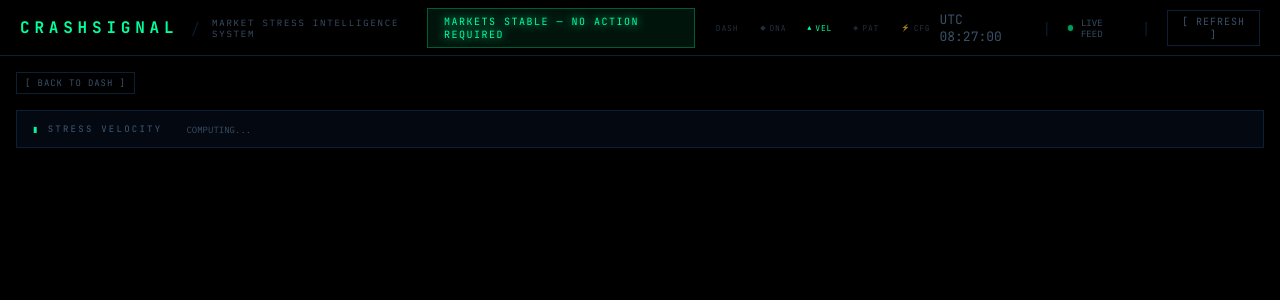
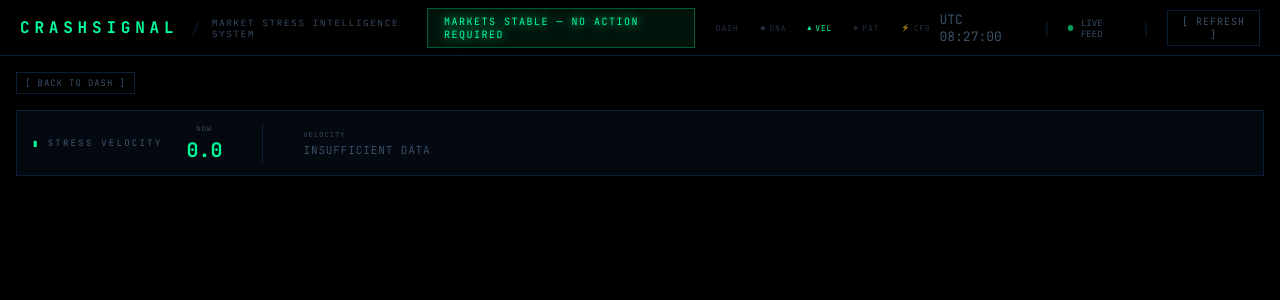
Before and after one commit to adityasai1234/Crash-Signal, a React (Create React App) app in the folder crashsignal-frontend/: page /velocity in a window 1280 px wide. Shown: the top 300 px of the page. Built offline with nearby package versions, Linux system fonts and the light colour scheme; no server answers.

Commit message:
feat: implement StressVelocity with 7d/30d delta and projection

```diff
--- a/crashsignal-frontend/src/components/StressVelocity.jsx
+++ b/crashsignal-frontend/src/components/StressVelocity.jsx
@@ -1,23 +1,124 @@
+import { getStressColor } from '../api/client';
+
 export default function StressVelocity({
   currentScore = 0,
   histPoints = []
 }) {
+  function getScoreNDaysAgo(n) {
+    if (histPoints.length === 0) return null;
+    const target = new Date();
+    target.setDate(target.getDate() - n);
+    const targetStr = target.toISOString().slice(0, 10);
+
+    const past = histPoints.filter(p => p.date <= targetStr);
+    if (past.length === 0) return null;
+    return past[past.length - 1].stress_score;
+  }
+
+  const score7d = getScoreNDaysAgo(7);
+  const score30d = getScoreNDaysAgo(30);
+
+  const delta7d = score7d !== null ? currentScore - score7d : null;
+  const delta30d = score30d !== null ? currentScore - score30d : null;
+
+  const velocity =
+    delta7d === null ? "INSUFFICIENT DATA" :
+    delta7d > 10 ? "ACCELERATING ↑↑" :
+    delta7d > 3 ? "RISING ↑" :
+    delta7d < -10 ? "EASING RAPIDLY ↓↓" :
+    delta7d < -3 ? "EASING ↓" : "STABLE →";
+
+  const velocityColor =
+    delta7d === null ? "var(--text-dim)" :
+    delta7d > 10 ? "var(--red)" :
+    delta7d > 3 ? "var(--orange)" :
+    delta7d < -3 ? "var(--green)" : "var(--text-dim)";
+
+  const projection = delta7d !== null
+    ? Math.min(100, Math.max(0, currentScore + (delta7d / 7) * 30))
+    : null;
+
+  const isAccelerating = delta7d > 10;
+  const isRising = delta7d > 3;
+
   return (
     <div className="panel" style={{
       padding: "12px 16px",
       display: "flex",
       alignItems: "center",
-      gap: "24px"
+      gap: "24px",
+      borderTop: isAccelerating ? "1px solid var(--red)" : isRising ? "1px solid var(--orange)" : "1px solid var(--border)",
+      boxShadow: isAccelerating ? "0 -2px 12px var(--red)20" : "none"
     }}>
-      <div className="panel-label"
-           style={{ marginBottom: 0 }}>
+      <div className="panel-label" style={{ marginBottom: 0, whiteSpace: "nowrap" }}>
         STRESS VELOCITY
       </div>
-      <div style={{
-        color: "var(--text-dim)",
-        fontSize: "9px"
-      }}>
-        COMPUTING...
+
+      <div style={{ display: "flex", alignItems: "center", gap: "32px", flexWrap: "wrap" }}>
+        <div style={{ textAlign: "center" }}>
+          <div style={{ fontSize: "7px", color: "var(--text-dim)", letterSpacing: "0.15em", marginBottom: "4px" }}>NOW</div>
+          <div style={{ fontFamily: "'JetBrains Mono'", fontSize: "20px", fontWeight: "700", color: getStressColor(currentScore) }}>
+            {currentScore.toFixed(1)}
+          </div>
+        </div>
+
+        {score7d !== null && (
+          <>
+            <div style={{ fontSize: "16px", color: delta7d > 0 ? "var(--red)" : "var(--green)", opacity: 0.6 }}>←</div>
+            <div style={{ textAlign: "center" }}>
+              <div style={{ fontSize: "7px", color: "var(--text-dim)", letterSpacing: "0.15em", marginBottom: "4px" }}>7D AGO</div>
+              <div style={{ fontFamily: "'JetBrains Mono'", fontSize: "16px", color: getStressColor(score7d), opacity: 0.7 }}>
+                {score7d.toFixed(1)}
+              </div>
+              <div style={{ fontSize: "8px", fontFamily: "'JetBrains Mono'", color: delta7d > 0 ? "var(--red)" : "var(--green)" }}>
+                {delta7d > 0 ? "+" : ""}{delta7d?.toFixed(1)} pts
+              </div>
+            </div>
+          </>
+        )}
+
+        {score30d !== null && (
+          <>
+            <div style={{ fontSize: "16px", color: "var(--border)", opacity: 0.4 }}>←</div>
+            <div style={{ textAlign: "center" }}>
+              <div style={{ fontSize: "7px", color: "var(--text-dim)", letterSpacing: "0.15em", marginBottom: "4px" }}>30D AGO</div>
+              <div style={{ fontFamily: "'JetBrains Mono'", fontSize: "16px", color: getStressColor(score30d), opacity: 0.6 }}>
+                {score30d.toFixed(1)}
+              </div>
+              <div style={{ fontSize: "8px", fontFamily: "'JetBrains Mono'", color: delta30d > 0 ? "var(--red)" : "var(--green)" }}>
+                {delta30d > 0 ? "+" : ""}{delta30d?.toFixed(1)} pts
+              </div>
+            </div>
+          </>
+        )}
+
+        <div style={{ width: "1px", height: "40px", background: "var(--border)", margin: "0 8px" }} />
+
+        <div>
+          <div style={{ fontSize: "7px", color: "var(--text-dim)", letterSpacing: "0.15em", marginBottom: "4px" }}>VELOCITY</div>
+          <div style={{
+            fontFamily: "'JetBrains Mono'",
+            fontSize: "11px",
+            color: velocityColor,
+            textShadow: Math.abs(delta7d ?? 0) > 3 ? `0 0 8px ${velocityColor}` : "none",
+            letterSpacing: "0.08em"
+          }}>
+            {velocity}
+          </div>
+        </div>
+
+        {projection !== null && (
+          <>
+            <div style={{ width: "1px", height: "40px", background: "var(--border)", margin: "0 8px" }} />
+            <div>
+              <div style={{ fontSize: "7px", color: "var(--text-dim)", letterSpacing: "0.15em", marginBottom: "4px" }}>PROJECTED +30D</div>
+              <div style={{ fontFamily: "'JetBrains Mono'", fontSize: "11px", color: getStressColor(projection), letterSpacing: "0.05em" }}>
+                {projection.toFixed(1)}{" "}
+                <span style={{ fontSize: "8px", color: "var(--text-dim)" }}>(AT CURRENT RATE)</span>
+              </div>
+            </div>
+          </>
+        )}
       </div>
     </div>
   );
```
